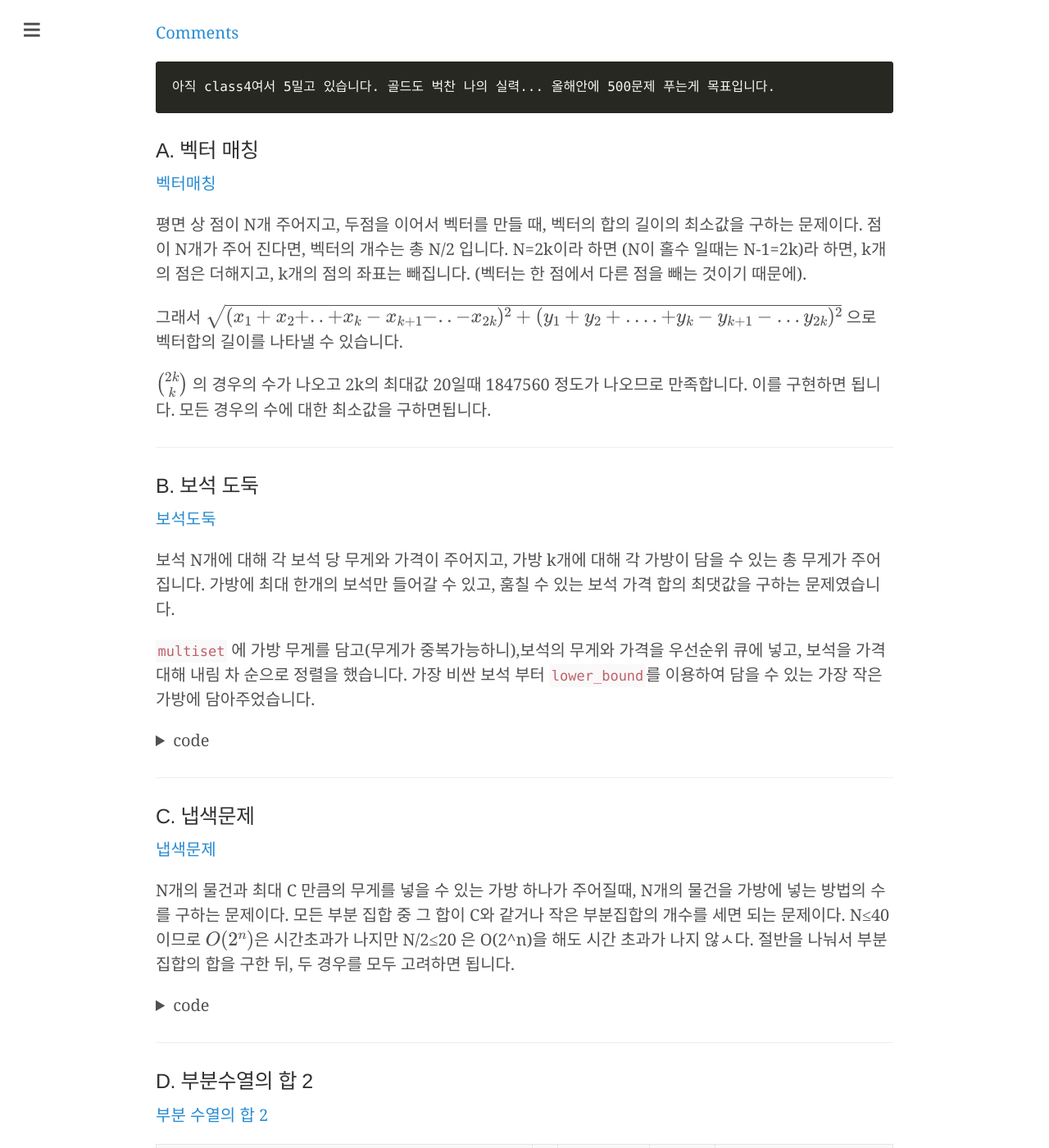
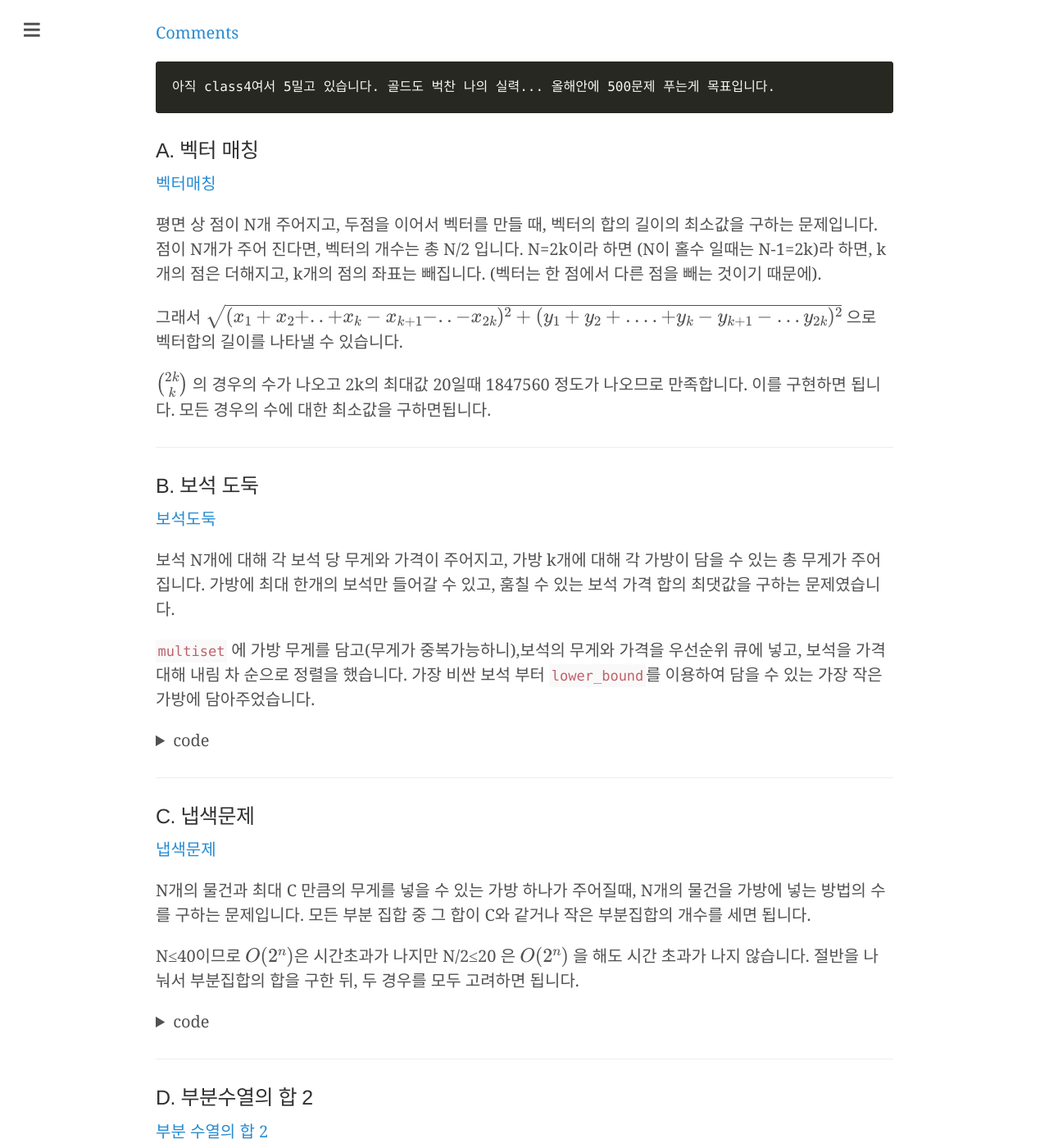
Before and after one commit to changhyeonnam/changhyeonnam.github.io, a Jekyll site: the page built from _posts/2021/2021-10-05-class_05.md, in a window 1280 px wide and 1400 px high, scrolled down 257 px. Shown: the whole window at 82% size. Built offline with Jekyll 4.4.1, drawn with Linux system fonts in a browser that asks for light colours; nearby versions of some CDN libraries; our own code applies the rules of GitHub Pages for plain Markdown files; formulas are drawn with MathJax 3; comment, search, counter and statistics services are not loaded; some of the changed text lies outside the part shown.

Commit message:
Update 2021-10-05-class_05.md

```diff
--- a/_posts/2021/2021-10-05-class_05.md
+++ b/_posts/2021/2021-10-05-class_05.md
@@ -14,7 +14,7 @@
 
 [벡터매칭](https://www.acmicpc.net/problem/1007)
 
-평면 상 점이 N개 주어지고, 두점을 이어서 벡터를 만들 때, 벡터의 합의 길이의 최소값을 구하는 문제이다. 점이 N개가 주어 진다면, 벡터의 개수는 총 N/2 입니다. N=2k이라 하면 (N이 홀수 일때는 N-1=2k)라 하면,  k개의 점은 더해지고, k개의 점의 좌표는 빼집니다. (벡터는 한 점에서 다른 점을 빼는 것이기 때문에).
+평면 상 점이 N개 주어지고, 두점을 이어서 벡터를 만들 때, 벡터의 합의 길이의 최소값을 구하는 문제입니다. 점이 N개가 주어 진다면, 벡터의 개수는 총 N/2 입니다. N=2k이라 하면 (N이 홀수 일때는 N-1=2k)라 하면,  k개의 점은 더해지고, k개의 점의 좌표는 빼집니다. (벡터는 한 점에서 다른 점을 빼는 것이기 때문에).
 
 그래서 $\sqrt{(x_1+x_2+..+x_k-x_{k+1}-..-x_{2k})^2+(y_1+y_2+....+y_k-y_{k+1}-...{y_{2k})^2}}$ 으로 벡터합의 길이를 나타낼 수 있습니다.
 
@@ -101,7 +101,9 @@
 
 [냅색문제](https://www.acmicpc.net/problem/1450)
 
-N개의 물건과 최대 C 만큼의 무게를 넣을 수 있는 가방 하나가 주어질때, N개의 물건을 가방에 넣는 방법의 수를 구하는 문제이다. 모든 부분 집합 중 그 합이 C와 같거나 작은 부분집합의 개수를 세면 되는 문제이다. N≤40이므로 $O(2^n)$은 시간초과가 나지만 N/2≤20 은 O(2^n)을 해도 시간 초과가 나지 않ㅅ다.  절반을 나눠서 부분집합의 합을 구한 뒤, 두 경우를 모두 고려하면 됩니다.
+N개의 물건과 최대 C 만큼의 무게를 넣을 수 있는 가방 하나가 주어질때, N개의 물건을 가방에 넣는 방법의 수를 구하는 문제입니다. 모든 부분 집합 중 그 합이 C와 같거나 작은 부분집합의 개수를 세면 됩니다.
+
+N≤40이므로 $O(2^n)$은 시간초과가 나지만 N/2≤20 은 $O(2^n)$ 을 해도 시간 초과가 나지 않습니다.  절반을 나눠서 부분집합의 합을 구한 뒤, 두 경우를 모두 고려하면 됩니다.
 
 <details>
 <summary>code</summary>
@@ -256,7 +258,7 @@
 
 [세 수의 합](https://www.acmicpc.net/problem/2295)
 
-N개의 200,000,000 이하의 자연수로 이루어진 집합 U이 주어집니다. x+y+z=k 를 만족하는 원소 x,y,z,k 가  있을때, 최대 k를 찾는 문제 입니다.  x,y,z,k는 중복될 수 있습니다.
+N개의 200,000,000 이하의 자연수로 이루어진 집합 U이 주어집니다. x+y+z=k 를 만족하는 원소 x,y,z,k 가  있을때, 최대 k를 찾는 문제입니다.  x,y,z,k는 중복될 수 있습니다.
 
 x ≤ y ≤ z ≤ k 라 가정하면 x+y = k-z 가 성립 됩니다. x+y와 k-z 같은 경우에 대해 x+y+z가 최대인 값을 구하면 되는 문제였습니다. N≤1,000이고, $O(n^2logn)$에 구현했습니다.
 
```
